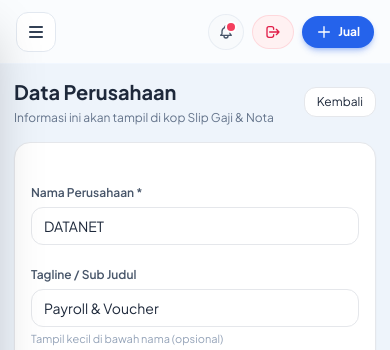
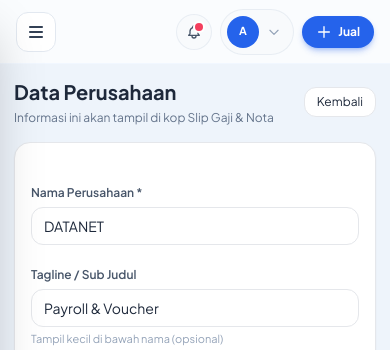
Before and after one commit to firmansya63/data-payroll, a Laravel app: page /settings/company in a window 390 px wide. Shown: the top 350 px of the page. Run offline with Laravel 10, Linux system fonts and the light colour scheme; a user stored in the database is signed in; data comes from the database, SQL or seed files in the repository; data that the repository does not hold is empty; some libraries are stand-ins or nearby versions.

Commit message:
Move user/logout to topbar dropdown and remove bottom-left account block

```diff
--- a/resources/views/layouts/partials/sidebar.blade.php
+++ b/resources/views/layouts/partials/sidebar.blade.php
@@ -145,32 +145,6 @@
             </div>
         </div>
 
-        <!-- Akun Pengguna -->
-        <div class="flex items-center gap-2 p-2 rounded-xl border border-slate-100 bg-slate-50/70">
-            <div class="flex min-w-0 flex-1 items-center gap-3">
-                <span class="grid h-9 w-9 shrink-0 place-items-center rounded-full bg-blue-600 text-[11px] font-bold uppercase tracking-wide text-white">{{ $initials }}</span>
-                <div class="min-w-0">
-                    <h4 class="truncate text-xs font-bold text-slate-800">{{ $user?->name ?? 'Tamu' }}</h4>
-                    <p class="truncate text-[10px] text-slate-500">{{ $user?->email }}</p>
-                </div>
-            </div>
-
-            <a href="{{ route('profile.edit') }}" title="Profil saya"
-               class="grid h-8 w-8 shrink-0 place-items-center rounded-lg text-slate-500 transition hover:bg-white hover:text-blue-600">
-                <svg class="h-4 w-4" fill="none" stroke="currentColor" viewBox="0 0 24 24">
-                    <path stroke-linecap="round" stroke-linejoin="round" stroke-width="2" d="M16 7a4 4 0 11-8 0 4 4 0 018 0zM12 14a7 7 0 00-7 7h14a7 7 0 00-7-7z" />
-                </svg>
-            </a>
-
-            <form method="POST" action="{{ route('logout') }}" class="shrink-0">
-                @csrf
-                <button type="submit" title="Keluar"
-                        class="grid h-8 w-8 place-items-center rounded-lg text-slate-500 transition hover:bg-white hover:text-rose-600">
-                    <svg class="h-4 w-4" fill="none" stroke="currentColor" viewBox="0 0 24 24">
-                        <path stroke-linecap="round" stroke-linejoin="round" stroke-width="2" d="M17 16l4-4m0 0l-4-4m4 4H7m6 4v1a3 3 0 01-3 3H6a3 3 0 01-3-3V7a3 3 0 013-3h4a3 3 0 013 3v1" />
-                    </svg>
-                </button>
-            </form>
-        </div>
+        <!-- (Akun pengguna dipindah ke topbar kanan atas) -->
     </div>
 </aside>
--- a/resources/views/layouts/partials/topbar.blade.php
+++ b/resources/views/layouts/partials/topbar.blade.php
@@ -19,33 +19,33 @@
             <span class="w-2 h-2 bg-rose-500 rounded-full absolute top-2 right-2 ring-2 ring-white"></span>
         </button>
 
-        <!-- Status & Akun Pengguna -->
+        <!-- Akun Pengguna (dropdown) -->
         @auth
-        <div class="hidden sm:flex items-center gap-2 rounded-full bg-slate-50 border border-slate-200/70 pl-1.5 pr-3 py-1.5">
-            <span class="grid h-8 w-8 place-items-center rounded-full bg-blue-600 text-[11px] font-bold uppercase tracking-wide text-white">
-                {{ collect(preg_split('/\s+/', trim(auth()->user()->name)))->filter()->take(2)->map(fn($w)=>mb_strtoupper(mb_substr($w,0,1)))->implode('') ?: 'U' }}
-            </span>
-            <div class="min-w-0 leading-tight">
-                <p class="truncate text-xs font-bold text-slate-800">{{ auth()->user()->name }}</p>
-                <p class="flex items-center gap-1 text-[10px] text-slate-500">
-                    <span class="inline-block h-1.5 w-1.5 rounded-full bg-emerald-500"></span>
-                    Aktif
-                </p>
+        <details class="relative shrink-0">
+            <summary class="flex cursor-pointer list-none items-center gap-2 rounded-full bg-slate-50 border border-slate-200/70 pl-1.5 pr-3 py-1.5 text-slate-700 transition hover:bg-slate-100">
+                <span class="grid h-8 w-8 place-items-center rounded-full bg-blue-600 text-[11px] font-bold uppercase tracking-wide text-white">
+                    {{ collect(preg_split('/\s+/', trim(auth()->user()->name)))->filter()->take(2)->map(fn($w)=>mb_strtoupper(mb_substr($w,0,1)))->implode('') ?: 'U' }}
+                </span>
+                <span class="hidden sm:block truncate text-xs font-bold text-slate-800">{{ auth()->user()->name }}</span>
+                <svg class="h-3.5 w-3.5 text-slate-400" fill="none" stroke="currentColor" viewBox="0 0 24 24"><path stroke-linecap="round" stroke-linejoin="round" stroke-width="2" d="M19 9l-7 7-7-7"/></svg>
+            </summary>
+            <div class="absolute right-0 mt-2 w-48 rounded-2xl bg-white p-2 shadow-xl ring-1 ring-slate-200/70 z-50">
+                <a href="{{ route('profile.edit') }}" class="flex items-center gap-2 rounded-xl px-3 py-2 text-xs font-semibold text-slate-600 transition hover:bg-slate-50 hover:text-blue-600">
+                    <svg class="h-4 w-4" fill="none" stroke="currentColor" viewBox="0 0 24 24"><path stroke-linecap="round" stroke-linejoin="round" stroke-width="2" d="M16 7a4 4 0 11-8 0 4 4 0 018 0zM12 14a7 7 0 00-7 7h14a7 7 0 00-7-7z"/></svg>
+                    Profil Saya
+                </a>
+                <form method="POST" action="{{ route('logout') }}">
+                    @csrf
+                    <button type="submit" class="flex w-full items-center gap-2 rounded-xl px-3 py-2 text-xs font-semibold text-rose-600 transition hover:bg-rose-50">
+                        <svg class="h-4 w-4" fill="none" stroke="currentColor" viewBox="0 0 24 24"><path stroke-linecap="round" stroke-linejoin="round" stroke-width="2" d="M17 16l4-4m0 0l-4-4m4 4H7m6 4v1a3 3 0 01-3 3H6a3 3 0 01-3-3V7a3 3 0 013-3h4a3 3 0 013 3v1"/></svg>
+                        Keluar
+                    </button>
+                </form>
             </div>
-        </div>
-        <form method="POST" action="{{ route('logout') }}" class="shrink-0">
-            @csrf
-            <button type="submit" title="Keluar"
-                    class="flex items-center gap-1.5 rounded-full bg-rose-50 border border-rose-200/70 px-3 py-2 text-xs font-semibold text-rose-600 transition hover:bg-rose-100">
-                <svg class="h-4 w-4" fill="none" stroke="currentColor" viewBox="0 0 24 24">
-                    <path stroke-linecap="round" stroke-linejoin="round" stroke-width="2" d="M17 16l4-4m0 0l-4-4m4 4H7m6 4v1a3 3 0 01-3 3H6a3 3 0 01-3-3V7a3 3 0 013-3h4a3 3 0 013 3v1" />
-                </svg>
-                <span class="hidden sm:inline">Keluar</span>
-            </button>
-        </form>
+        </details>
         @endauth
 
-        <!-- CTA Utama -->
+        <!-- CTA Utama (di kanan user) -->
         <a href="{{ route('transactions.create') }}" class="flex items-center gap-1.5 sm:gap-2 px-3.5 sm:px-5 py-2 sm:py-2.5 rounded-full bg-blue-600 hover:bg-blue-700 text-white font-semibold text-xs shadow-md shadow-blue-600/30 transition">
             <svg class="w-4 h-4 shrink-0" fill="none" stroke="currentColor" viewBox="0 0 24 24"><path stroke-linecap="round" stroke-linejoin="round" stroke-width="2" d="M12 4v16m8-8H4"/></svg>
             <span class="hidden sm:inline">+ Input Penjualan</span>
```
